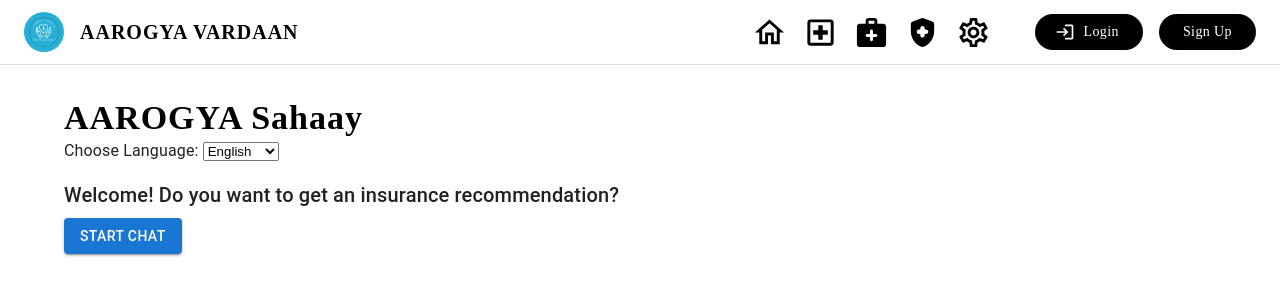
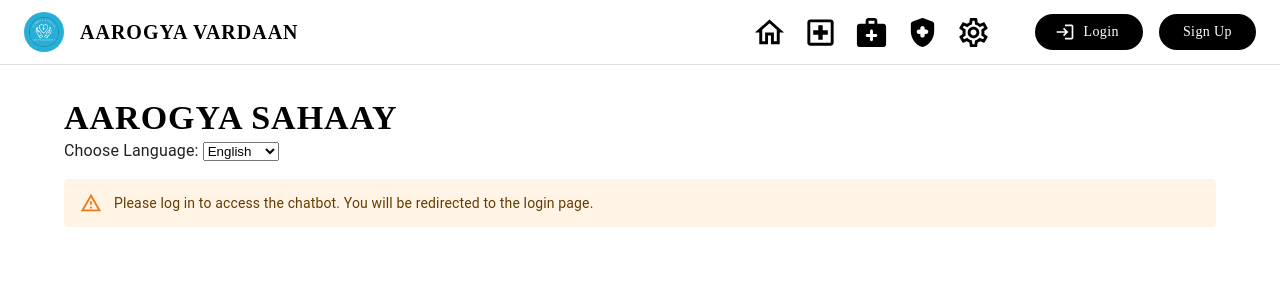
Before and after one commit to arihaniyer9/insurance_recommendation_chatbot_frontend, a React (Create React App) app: page /chat in a window 1280 px wide. Shown: the top 300 px of the page. Built offline with nearby package versions, Linux system fonts and the light colour scheme.

Commit message:
Update ChatInterface.jsx

```diff
--- a/src/pages/ChatInterface.jsx
+++ b/src/pages/ChatInterface.jsx
@@ -230,8 +230,12 @@ const ChatInterface = () => {
       <Navbar />
       <Container>
         <Box sx={{ my: 4 }}>
-          <Typography variant="h4" sx={{ color: 'black', fontWeight: 'bold', letterSpacing: 1, fontFamily: 'Boogaloo' }} onClick={() => navigate('/')}>
-            AAROGYA Sahaay
+          <Typography
+            variant="h4"
+            sx={{ color: 'black', fontWeight: 'bold', letterSpacing: 1, fontFamily: 'Boogaloo' }}
+            onClick={() => navigate('/')}
+          >
+            AAROGYA SAHAAY
           </Typography>
           <Box sx={{ mb: 2 }}>
             <label>Choose Language: </label>
@@ -241,6 +245,9 @@ const ChatInterface = () => {
               <option value="kn-IN">Kannada</option>
             </select>
           </Box>
+
+          {isAuthenticated ? (
+            <>
               {!submitted && (
                 <Box>
                   <Typography variant="h6" gutterBottom>
@@ -251,6 +258,7 @@ const ChatInterface = () => {
                   </Button>
                 </Box>
               )}
+
               {submitted && (
                 <Paper elevation={3} sx={{ p: 2, height: '70vh', display: 'flex', flexDirection: 'column', justifyContent: 'space-between' }}>
                   {/* Chat container */}
@@ -302,6 +310,12 @@ const ChatInterface = () => {
                   </Box>
                 </Paper>
               )}
+            </>
+          ) : (
+            <Alert severity="warning" sx={{ mt: 2 }}>
+              Please log in to access the chatbot. You will be redirected to the login page.
+            </Alert>
+          )}
         </Box>
       </Container>
     </div>
```
Lines whose indentation alone changed are shown as unchanged.
